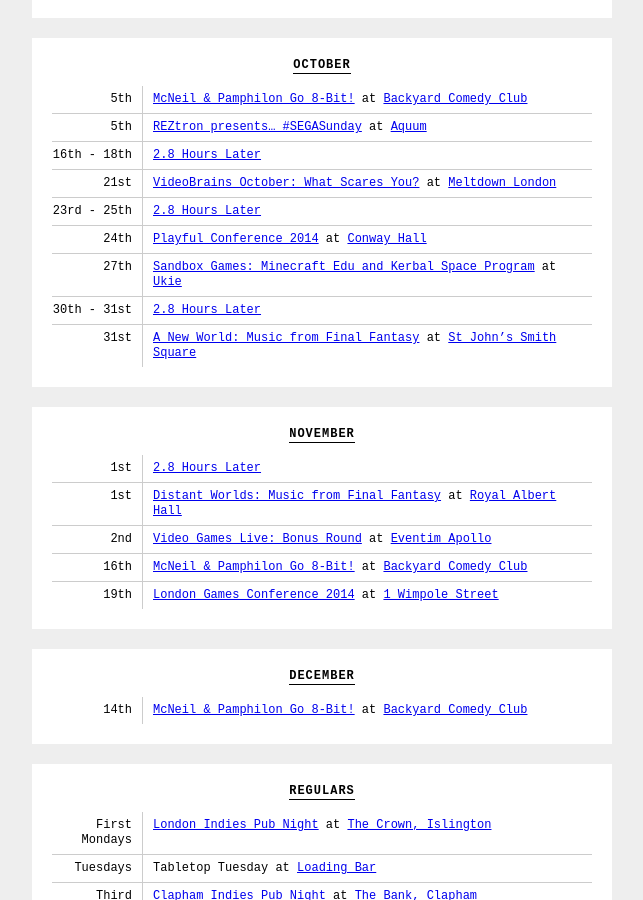
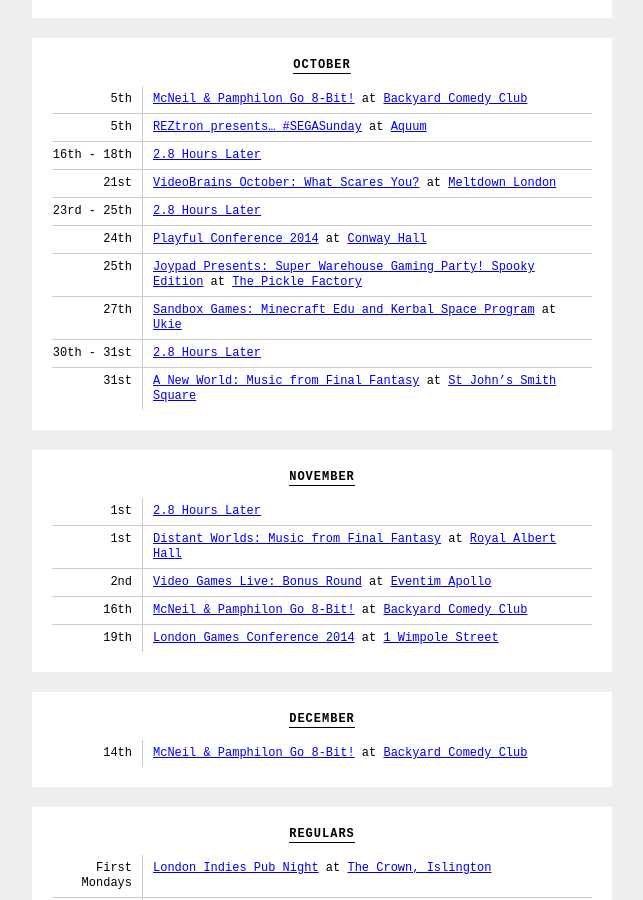
Before and after one commit to thomasmarshall/londongamediary.com, a Jekyll site: the page built from index.html, in a window 1280 px wide and 900 px high, scrolled down 916 px. Shown: the whole window, without its empty margins (318-961 px from the left). Built offline with Jekyll 4.4.1, drawn with Linux system fonts in a browser that asks for light colours; nearby versions of some CDN libraries.

Commit message:
Update events.yml

```diff
--- a/_data/events.yml
+++ b/_data/events.yml
@@ -145,6 +145,11 @@
   location: "[Conway Hall](http://www.conwayhall.org.uk/)"
   date: 2014-10-24
 
+- title: "Joypad Presents: Super Warehouse Gaming Party! Spooky Edition"
+  link: "http://joypadbar.co.uk/"
+  location: "[The Pickle Factory](http://www.ovalspace.co.uk/about/the-venues/pickle-factory/)"
+  date: 2014-10-25
+
 - title: "Sandbox Games: Minecraft Edu and Kerbal Space Program"
   link: "http://www.meetup.com/The-London-Educational-Games-Meetup-Group/events/200500742/"
   location: "[Ukie](http://ukie.org.uk/)"
```
